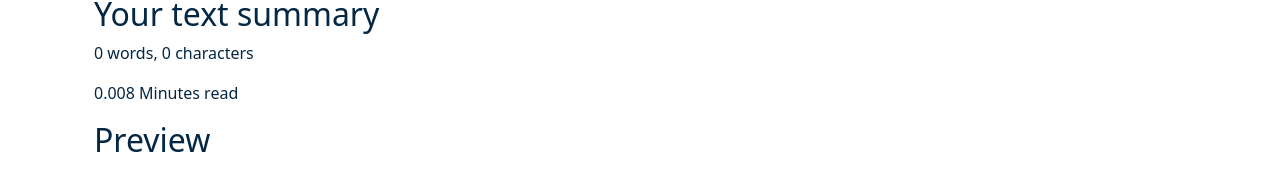
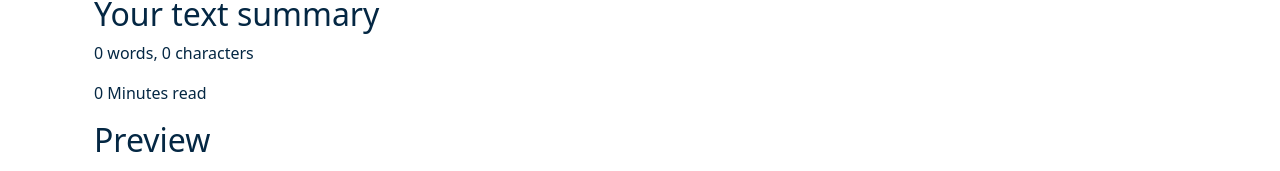
Before and after one commit to samarjit-singh/ReactTextUtils, a React (Create React App) app: page / in a window 1280 px wide. Shown: the part 465-636 px from the top of the page. Built offline with nearby package versions, Linux system fonts and the light colour scheme.

Commit message:
last commit

```diff
--- a/src/components/Alert.js
+++ b/src/components/Alert.js
@@ -2,14 +2,15 @@
 
 function Alert(props) {
   return (
-    props.alert && (
+      props.alert && (
       <div
         className={`alert alert-${props.alert.type} alert-dismissible fade show`}
         role="alert"
       >
         <strong>{props.alert.type}</strong>: {props.alert.msg}
       </div>
-    )
+      )
+
   );
 }
 
--- a/src/components/TextForm.js
+++ b/src/components/TextForm.js
@@ -94,7 +94,13 @@
           }{" "}
           words, {text.length} characters
         </p>
-        <p>{0.008 * text.split(" ").length} Minutes read</p>
+        <p>
+          {0.008 *
+            text.split(" ").filter((element) => {
+              return element.length != 0;
+            }).length}{" "}
+          Minutes read
+        </p>
         <h2>Preview</h2>
         <p>{text.length > 0 ? text : "Enter something to preview here"}</p>
       </div>
```
